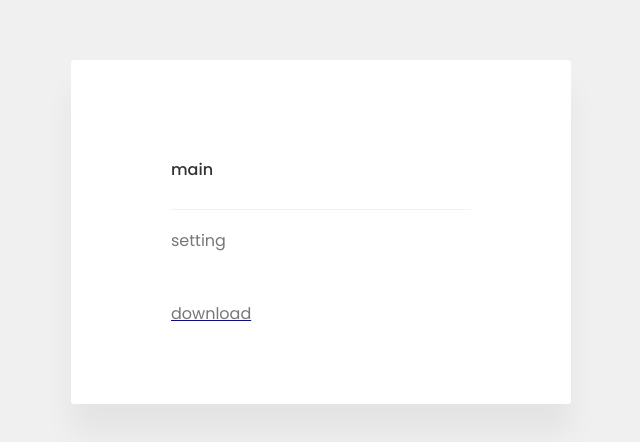
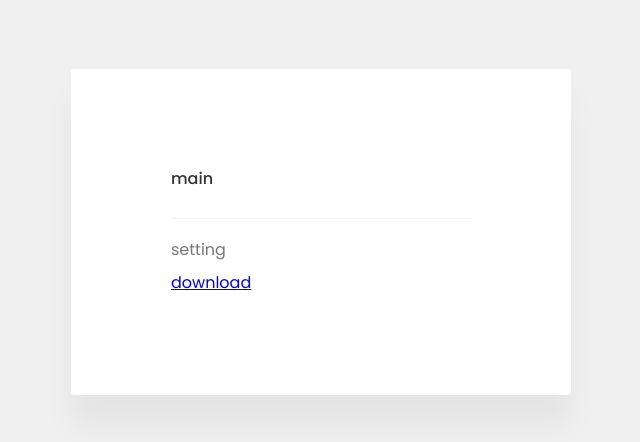
Before and after one commit to TheJustFox/Gloom, a plain HTML site: page index.html in a window 1280 px wide. Shown: the part 168-610 px from the top of the page, without its empty margins (319-959 px from the left). Drawn offline with nearby package versions, Linux system fonts and the light colour scheme.

Commit message:
Update index.html

```diff
--- a/index.html
+++ b/index.html
@@ -1,11 +1,14 @@
 <!-- Add icon library -->
 <!DOCTYPE html>
+<link rel="stylesheet" href="https://cdnjs.cloudflare.com/ajax/libs/font-awesome/4.7.0/css/font-awesome.min.css">
+<meta name="viewport" content="width=device-width, initial-scale=1">
 <html>
 <head>
-<title>Custom Select Menu</title>
+<title>main</title>
 <link rel="stylesheet" type="text/css" href="style.css">
 </head>
 <body>
+
 	<div class="box">
 		<div class="profile">
 
@@ -20,15 +23,11 @@
 				</label>
 			</li>
       <li></li>
-      <li>
         <label>
-          <a href="Gloom v1.4.1.zip">
-              <span id="open" class="awesome">download</span>
+              <a href="Gloom v1.4.1.zip" id="open" class="butt">download</a>
               <i></i>
-          <a/>
         </span>
         </label>
-      </li>
 		</ul>
 	</div>
 
```
